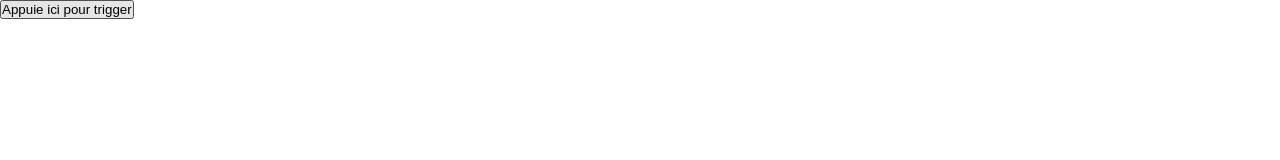
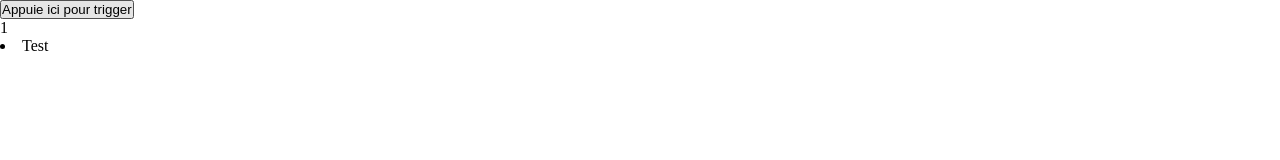
Before and after one commit to traccoenlea/svelte, a Svelte app: page / in a window 1280 px wide. Shown: the top 160 px of the page. Built offline with nearby package versions, Linux system fonts and the light colour scheme; a web font is replaced by a local one.

Commit message:
Programme

```diff
--- a/src/Menu.svelte
+++ b/src/Menu.svelte
@@ -1,4 +1,3 @@
-
 <script>
     import Toggle from './Toggle.svelte';
 
@@ -11,4 +10,3 @@
         <img {src} alt="test" id="imageTest"/>
     </div>
 </Toggle>
-<br/><br/>
--- a/src/Toggle.svelte
+++ b/src/Toggle.svelte
@@ -1,8 +1,15 @@
 <button on:click|preventDefault|stopPropagation={toggleActive}>Appuie ici pour trigger</button>
 
+
+<nav>
+	1
+	<li on:click|preventDefault|stopPropagation={toggleActive}>Test</li>
+</nav>
+
+
+
 {#if !isActive}
-
-        <slot></slot>
+	<slot></slot>
 {/if}
 
 <script>
```
